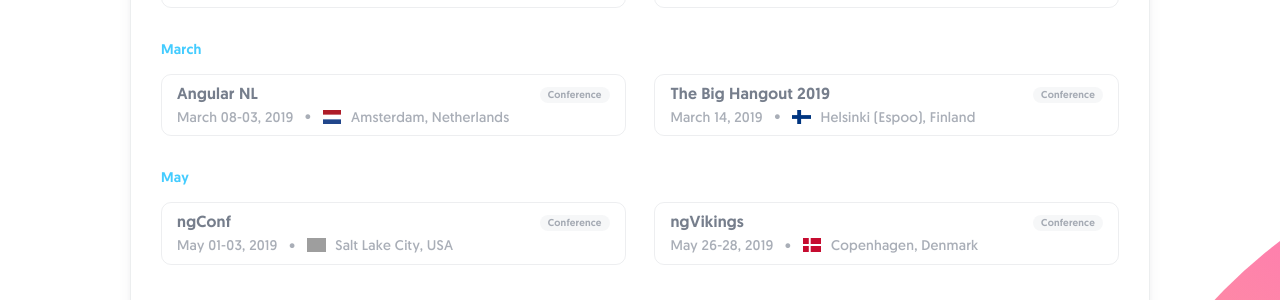
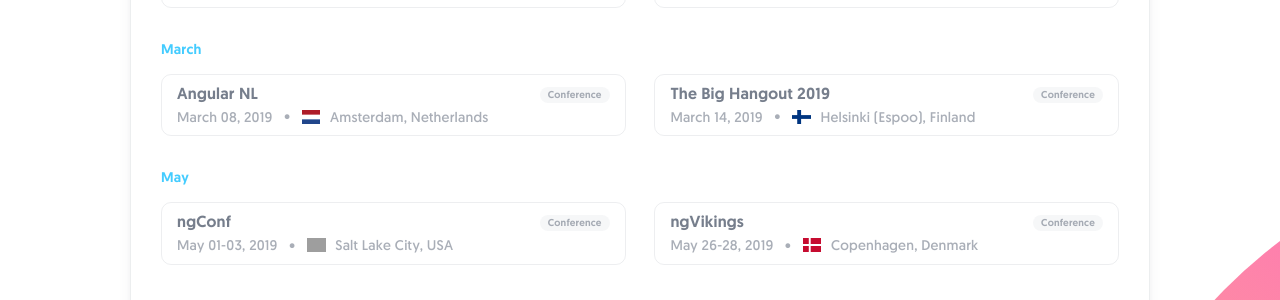
Before and after one commit to zhangen69/angularconferences.github.io, a Jekyll site: the page built from index.html, in a window 1280 px wide and 900 px high, scrolled down 3269 px. Shown: the part 150-450 px from the top of the window. Built offline with Jekyll 4.4.1, drawn with Linux system fonts in a browser that asks for light colours; grey boxes are pictures that could not be loaded.

Commit message:
bugfix(data): fix date angularnl

```diff
--- a/_data/2019.json
+++ b/_data/2019.json
@@ -114,7 +114,7 @@
         "country_code": "NL",
         "location": "Amsterdam",
         "title": "Angular NL",
-        "date": "08-03",
+        "date": "08",
         "logo": "angularnl.png",
         "type": "conference",
         "desc": "Angular rises again, for a long time Angular has disappeared from the Tech Community in the Netherlands. As one of the World's most hyped and used frameworks we are proud to announce that Angular will be back in Amsterdam on the 8th of March 2019."
```
